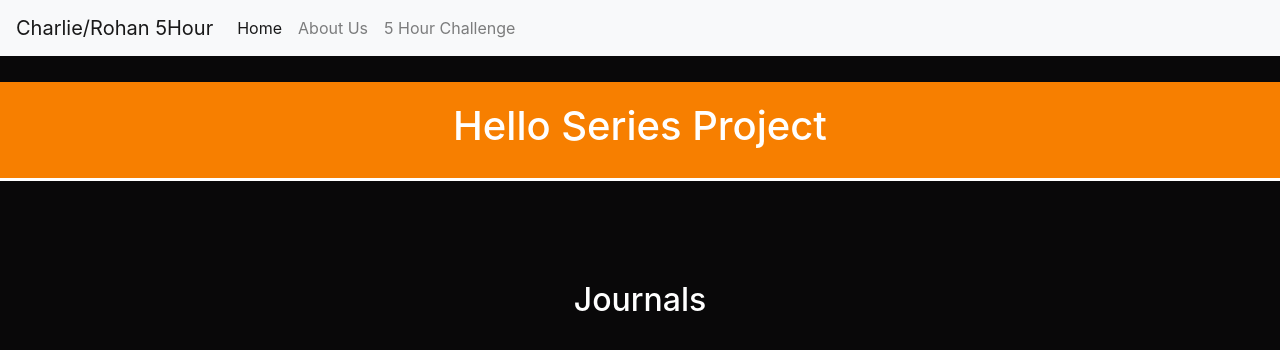
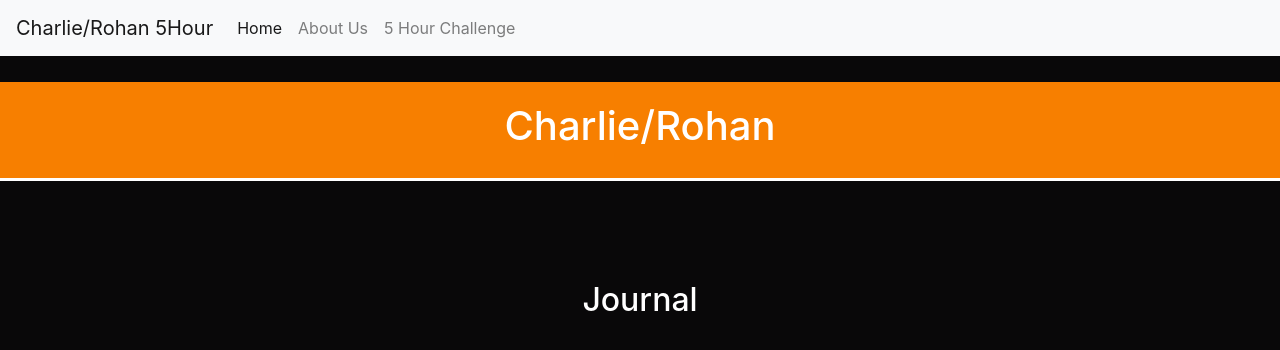
Before and after one commit to macddmac/independent-activity-2, a Flask app: page /5hr/ in a window 1280 px wide. Shown: the top 350 px of the page. Run offline with Flask 2, Linux system fonts and the light colour scheme; some libraries are stand-ins or nearby versions.

Commit message:
MINOR CHANGES(2)

```diff
--- a/templates/5hr.html
+++ b/templates/5hr.html
@@ -9,7 +9,7 @@
 {% block title %}
 <div style="background-color:#F77F00;border-bottom:3px solid white;color:white;width:100%; margin: 0px auto 100px auto;
             text-align:center; padding:20px;">
-    <h1>Hello Series Project</h1>
+    <h1>Charlie/Rohan</h1>
 </div>
 {% endblock %}
 
@@ -19,7 +19,7 @@
 
     <div class="row justify-content-center">
         <div class="col-10" style="text-align: center; color: white;">
-            <h2>Journals</h2>
+            <h2>Journal</h2>
         </div>
     </div>
 
```
